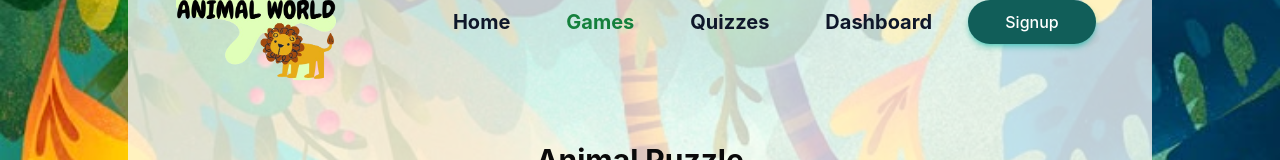
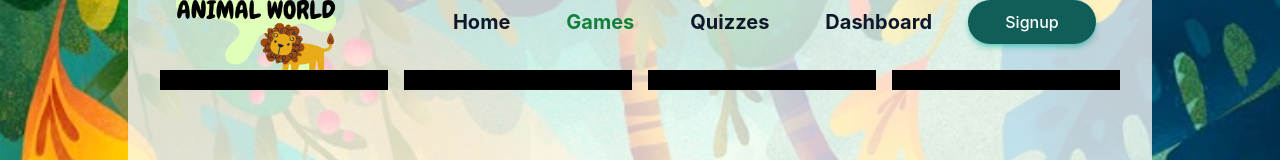
Before and after one commit to chingu-voyages/V54-tier3-team-36, a React (Vite) app in the folder client/: page /games in a window 1280 px wide. Shown: the part 186-346 px from the top of the page. Built offline with nearby package versions, Linux system fonts and the light colour scheme; no server answers.

Commit message:
working on layout

```diff
--- a/client/src/layout/GamesLayout.jsx
+++ b/client/src/layout/GamesLayout.jsx
@@ -19,6 +19,13 @@ const GamesLayout = () => {
       style={{ backgroundImage: `url(${backgroundImage})` }}>
       <div className="container mx-auto m-10 p-2 md:m-32 md:p-8 bg-white bg-opacity-75 rounded-[3vw] overflow-hidden">
         <NavBar bgColor={pageBg} />
+        <div className="flex w-full gap-4">
+          <div className="w-1/3 h-5 bg-black"></div>
+          <div className="w-1/3 h-5 bg-black"></div>
+          <div className="w-1/3 h-5 bg-black"></div>
+          <div className="w-1/3 h-5 bg-black"></div>
+
+        </div>
         <div className="w-full px-6 py-8 space-y-8">
           <div className="flex justify-center w-full">
             <SlidingPuzzle />
```
